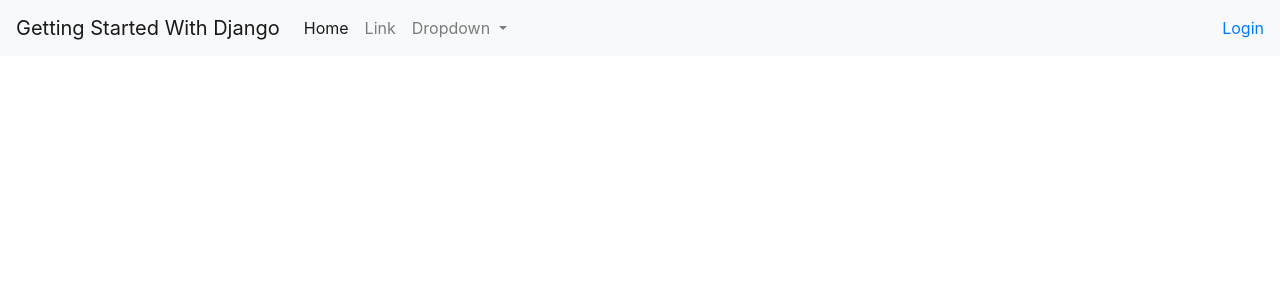
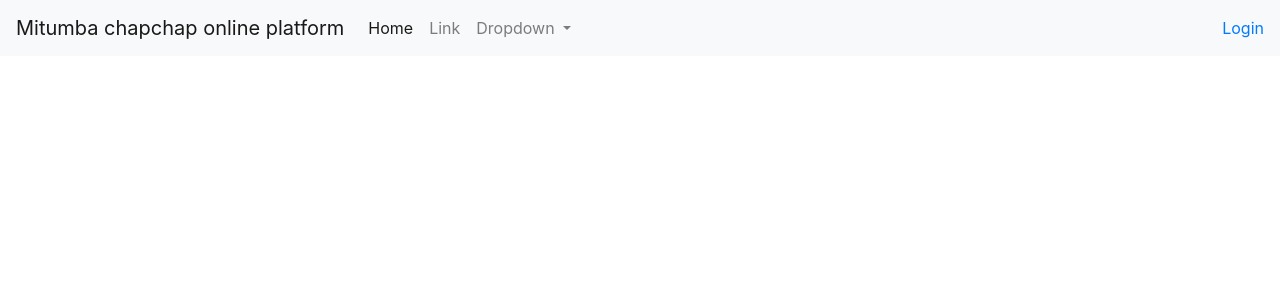
Before and after one commit to marianjoroge/mitumbachap, a Django app: template mitushchapchap/templates/mitushchapchap/layout.html in a window 1280 px wide. Shown: the top 300 px of the page. Run offline with Django 3.2, Linux system fonts and the light colour scheme; the template is opened without the code that fills it, so the values that code supplies are empty; parts of the project's set-up code (start-up, migrations or seed data) failed here and were passed over; some libraries are stand-ins or nearby versions.

Commit message:
changes in html site

```diff
--- a/mitushchapchap/templates/mitushchapchap/layout.html
+++ b/mitushchapchap/templates/mitushchapchap/layout.html
@@ -2,16 +2,16 @@
 <html>
 <head>
 	{% if title %}
-		<title>{{title}} | Getting Started With Django</title>
+		<title>{{title}} | Mitumba chapchap online platform</title>
 	{% else %}
-		<title>Getting Started With Django</title>
+		<title>Mitumba chapchap online platform</title>
 	{% endif %}
 	<link rel="stylesheet" href="https://stackpath.bootstrapcdn.com/bootstrap/4.3.1/css/bootstrap.min.css" integrity="sha384-ggOyR0iXCbMQv3Xipma34MD+dH/1fQ784/j6cY/iJTQUOhcWr7x9JvoRxT2MZw1T" crossorigin="anonymous">
 		<link rel="stylesheet" href="https://stackpath.bootstrapcdn.com/bootstrap/4.3.1/css/bootstrap.min.css" integrity="sha384-ggOyR0iXCbMQv3Xipma34MD+dH/1fQ784/j6cY/iJTQUOhcWr7x9JvoRxT2MZw1T" crossorigin="anonymous">
 </head>
 <body>
 	<nav class="navbar navbar-expand-lg navbar-light bg-light">
-	  <a class="navbar-brand" href="#">Getting Started With Django</a>
+	  <a class="navbar-brand" href="#">Mitumba chapchap online platform</a>
 	  <button class="navbar-toggler" type="button" data-toggle="collapse" data-target="#navbarSupportedContent" aria-controls="navbarSupportedContent" aria-expanded="false" aria-label="Toggle navigation">
 	    <span class="navbar-toggler-icon"></span>
 	  </button>
@@ -29,10 +29,11 @@
 	          Dropdown
 	        </a>
 	        <div class="dropdown-menu" aria-labelledby="navbarDropdown">
-	          <a class="dropdown-item" href="#">Action</a>
-	          <a class="dropdown-item" href="#">Another action</a>
+	          <a class="dropdown-item" href="#">Home</a>
+	          <a class="dropdown-item" href="#">Buyer</a>
 	          <div class="dropdown-divider"></div>
-	          <a class="dropdown-item" href="#">Something else here</a>
+	          <a class="dropdown-item" href="#">Seller</a>
+	         <a class="dropdown-item" href="#">Profile</a>
 	        </div>
 	      </li>
 	    </ul>
```
